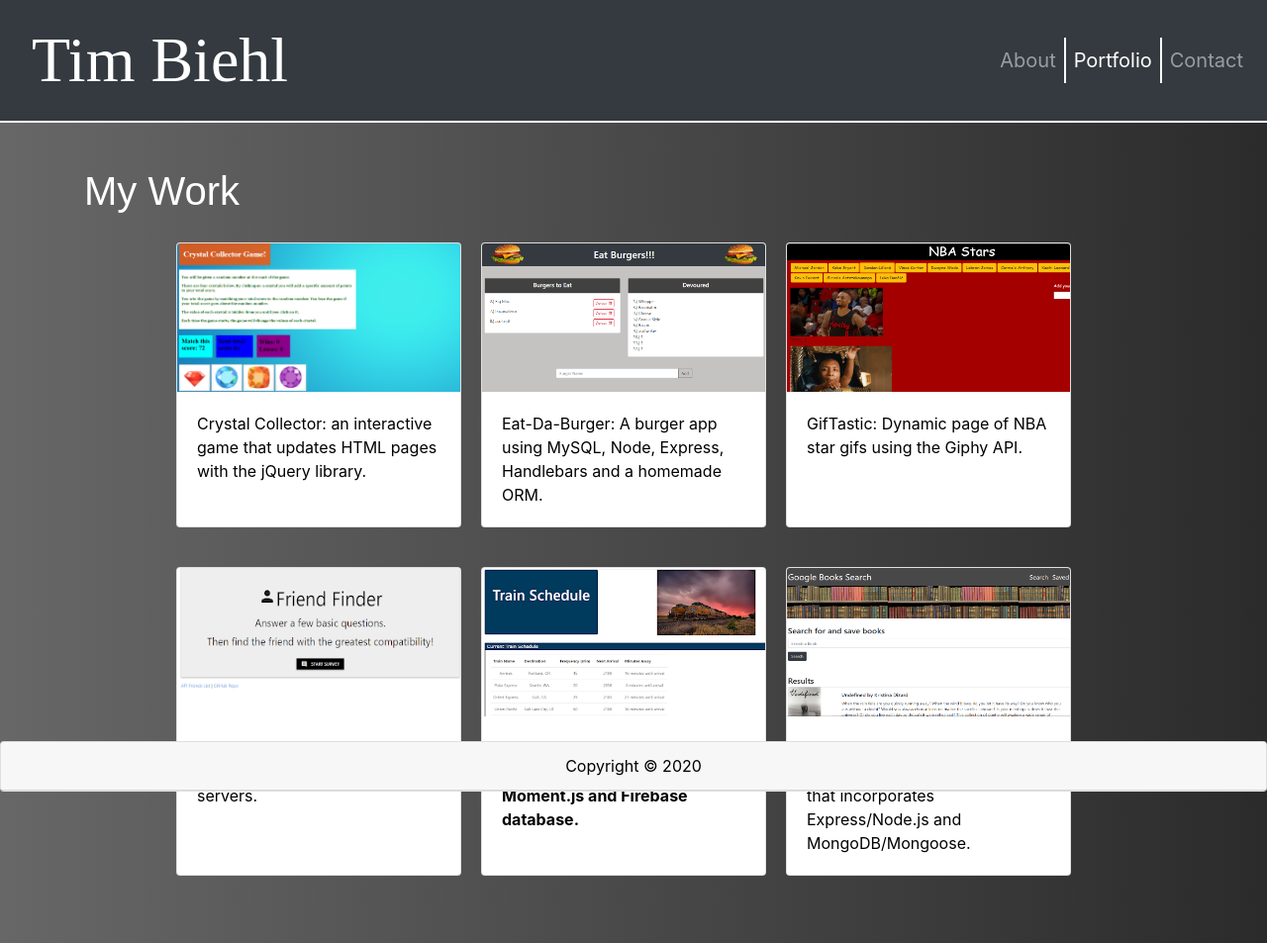
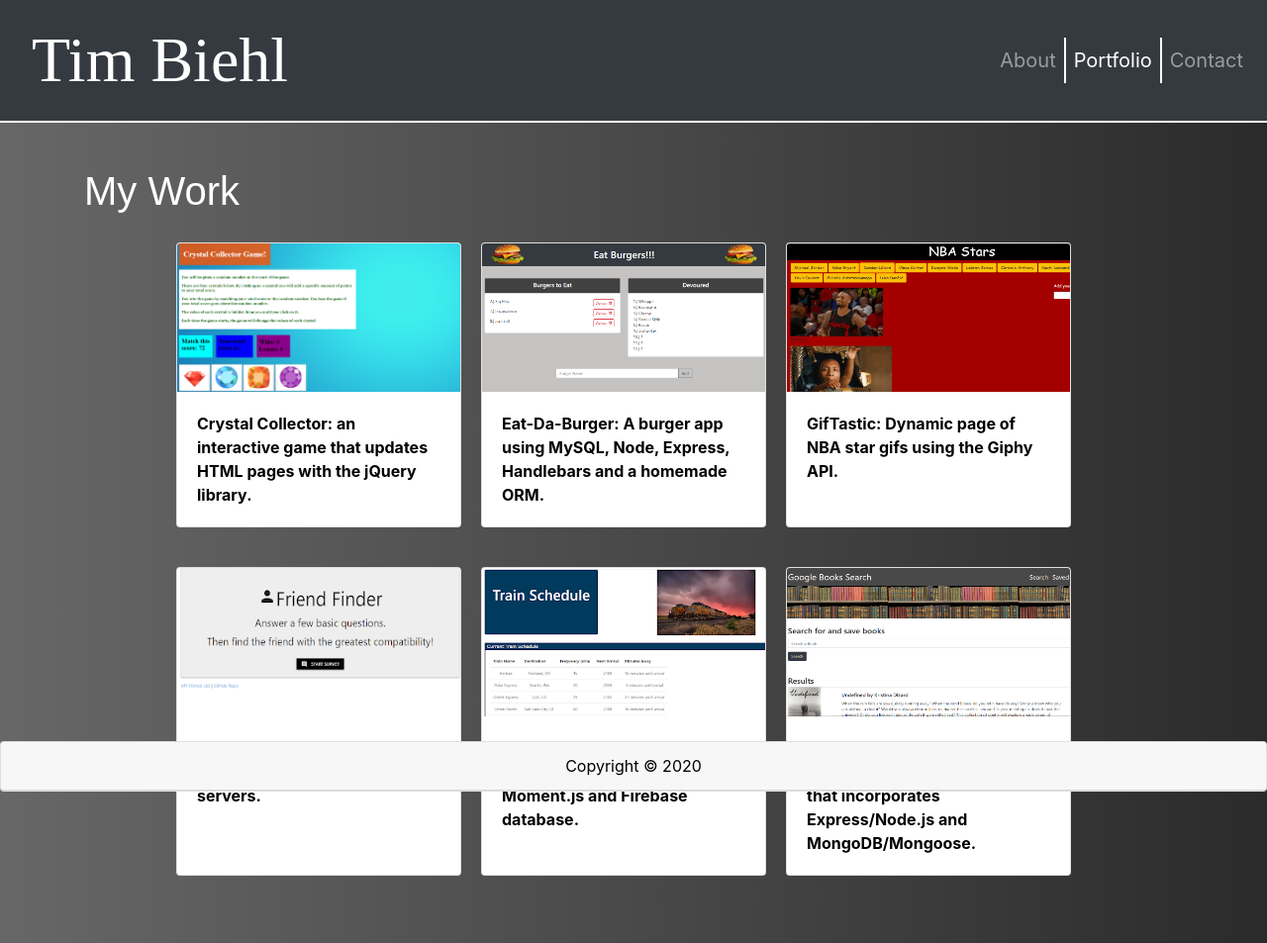
Before and after one commit to tbiehl22/Portfolio, a plain HTML site: page portfolio.html in a window 1280 px wide. Shown: the whole page at 99% size. Drawn offline with nearby package versions, Linux system fonts and the light colour scheme; a web font is replaced by a local one.

Commit message:
added more bold text to portfolio

```diff
--- a/portfolio.html
+++ b/portfolio.html
@@ -40,25 +40,25 @@
     <div class="container-grid d-flex justify-content-center">
         <div class="card port-cards" style="width: 18rem;"><a href="https://tbiehl22.github.io/unit-4-game/"><img class="card-img-top" src="assets/images/crystalCollector.png" alt="Crystals"></a>
             <div class="card-body">
-              <p class="card-text"><a href="https://tbiehl22.github.io/unit-4-game/">Crystal Collector: an interactive game that updates HTML pages with the jQuery library.</a></p>
+              <p class="card-text font-weight-bold"><a href="https://tbiehl22.github.io/unit-4-game/">Crystal Collector: an interactive game that updates HTML pages with the jQuery library.</a></p>
             </div>
           </div>
 
       <div class="card port-cards" style="width: 18rem;"><a href="https://apple-cake-31960.herokuapp.com/"><img class="card-img-top" src="assets/images/burger-screenshot.png" alt="Burgers"></a>
         <div class="card-body">
-          <p class="card-text"><a href="https://apple-cake-31960.herokuapp.com/">Eat-Da-Burger: A burger app using MySQL, Node, Express, Handlebars and a homemade ORM.</a></p>
+          <p class="card-text font-weight-bold"><a href="https://apple-cake-31960.herokuapp.com/">Eat-Da-Burger: A burger app using MySQL, Node, Express, Handlebars and a homemade ORM.</a></p>
         </div>
       </div>
 
       <div class="card port-cards" style="width: 18rem;"><a href="https://tbiehl22.github.io/gifTastic/"><img class="card-img-top" src="assets/images/giftastic.png" alt="Gifs"></a>
         <div class="card-body">
-          <p class="card-text"><a href="https://tbiehl22.github.io/gifTastic/">GifTastic: Dynamic page of NBA star gifs using the Giphy API.</a></p>
+          <p class="card-text font-weight-bold"><a href="https://tbiehl22.github.io/gifTastic/">GifTastic: Dynamic page of NBA star gifs using the Giphy API.</a></p>
         </div>
       </div>
 
       <div class="card port-cards" style="width: 18rem;"><a href="https://stormy-sea-82968.herokuapp.com/"><img class="card-img-top" src="assets/images/FriendFinder.png" alt="Friend"></a>
           <div class="card-body">
-            <p class="card-text"><a href="https://stormy-sea-82968.herokuapp.com/">Friend Finder: A dating app using Node and Express servers.</a></p>
+            <p class="card-text font-weight-bold"><a href="https://stormy-sea-82968.herokuapp.com/">Friend Finder: A dating app using Node and Express servers.</a></p>
           </div>
         </div>
 
@@ -70,7 +70,7 @@
 
       <div class="card port-cards" style="width: 18rem;"><a href="https://enigmatic-badlands-56295.herokuapp.com/"><img class="card-img-top" src="assets/images/googlebooksearch.png" alt="Google"></a>
           <div class="card-body">
-            <p class="card-text"><a href="https://enigmatic-badlands-56295.herokuapp.com/">Google Book Search: A React based Google Book Search app that incorporates Express/Node.js and MongoDB/Mongoose.</a></p>
+            <p class="card-text font-weight-bold"><a href="https://enigmatic-badlands-56295.herokuapp.com/">Google Book Search: A React based Google Book Search app that incorporates Express/Node.js and MongoDB/Mongoose.</a></p>
           </div>
         </div>
 
```
